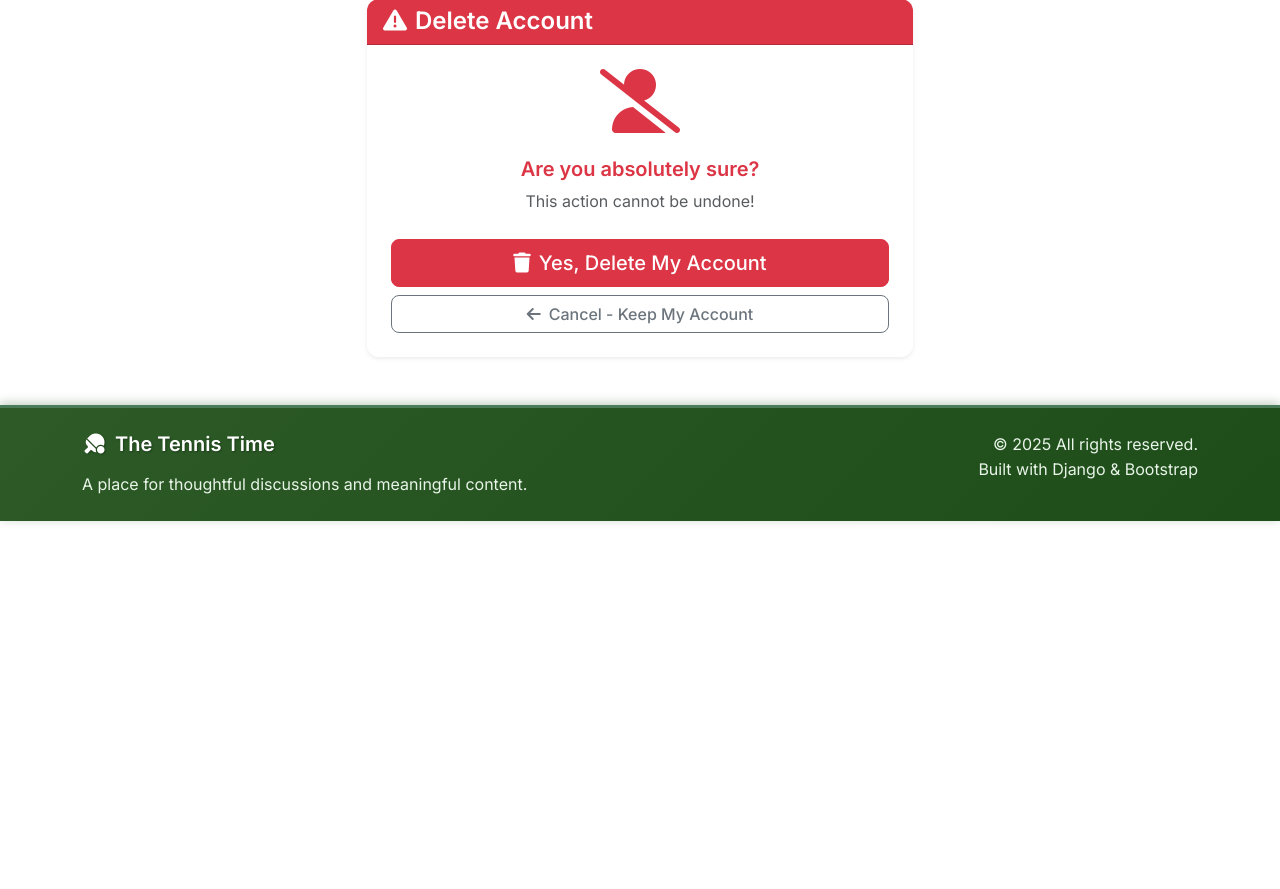
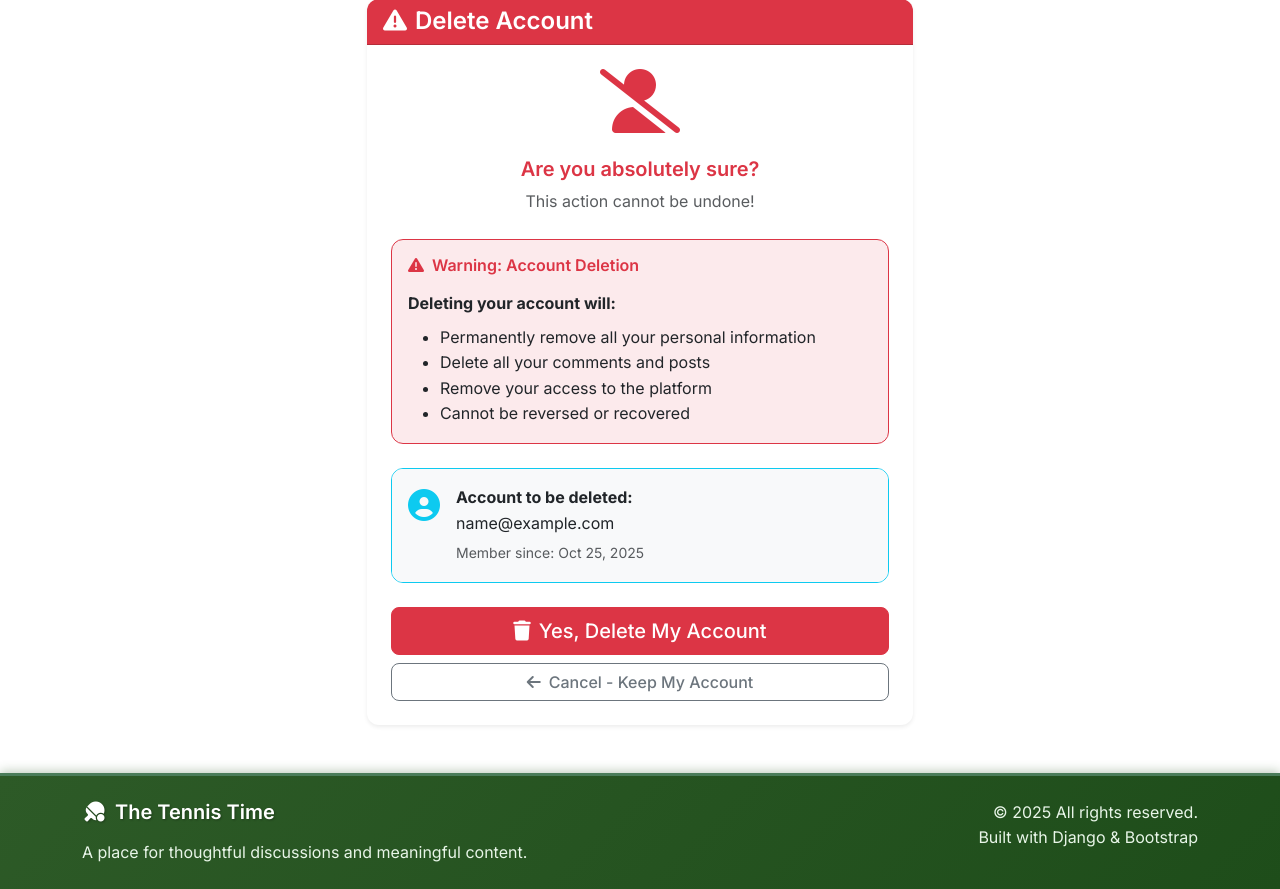
Before and after one commit to fabioeloche/blogs, a Django app: page /accounts/delete/confirm/ in a window 1280 px wide. Shown: the part 92-981 px from the top of the page. Before the commit the page ends 616 px from the top, so only its background shows below. Run offline with Django 5.2, Linux system fonts and the light colour scheme; the visitor is signed in with stand-in values (Sample User, id 1).

Commit message:
Fix account deletion page: replace alerts with cards to prevent auto-dismiss

```diff
--- a/templates/account/account_delete_confirm.html
+++ b/templates/account/account_delete_confirm.html
@@ -20,12 +20,12 @@
                     <p class="text-muted">{% trans "This action cannot be undone!" %}</p>
                 </div>
 
-                <div class="alert alert-danger border-0">
-                    <h6 class="alert-heading">
+                <div class="card border-danger mb-4">
+                    <div class="card-body bg-danger bg-opacity-10">
+                        <h6 class="text-danger mb-3">
                             <i class="fas fa-warning me-2"></i>{% trans "Warning: Account Deletion" %}
                         </h6>
-                    <hr>
-                    <p class="mb-2">{% trans "Deleting your account will:" %}</p>
+                        <p class="mb-2"><strong>{% trans "Deleting your account will:" %}</strong></p>
                         <ul class="mb-0">
                             <li>{% trans "Permanently remove all your personal information" %}</li>
                             <li>{% trans "Delete all your comments and posts" %}</li>
@@ -33,14 +33,17 @@
                             <li>{% trans "Cannot be reversed or recovered" %}</li>
                         </ul>
                     </div>
+                </div>
 
-                <div class="alert alert-light border">
+                <div class="card border-info mb-4">
+                    <div class="card-body bg-light">
                         <div class="d-flex">
                             <i class="fas fa-user-circle text-info me-3 mt-1" style="font-size: 2rem;"></i>
                             <div>
                                 <strong>Account to be deleted:</strong>
                                 <p class="mb-1">{{ user.email }}</p>
                                 <small class="text-muted">Member since: {{ user.date_joined|date:"M d, Y" }}</small>
+                            </div>
                         </div>
                     </div>
                 </div>
```
Lines whose indentation alone changed are shown as unchanged.
